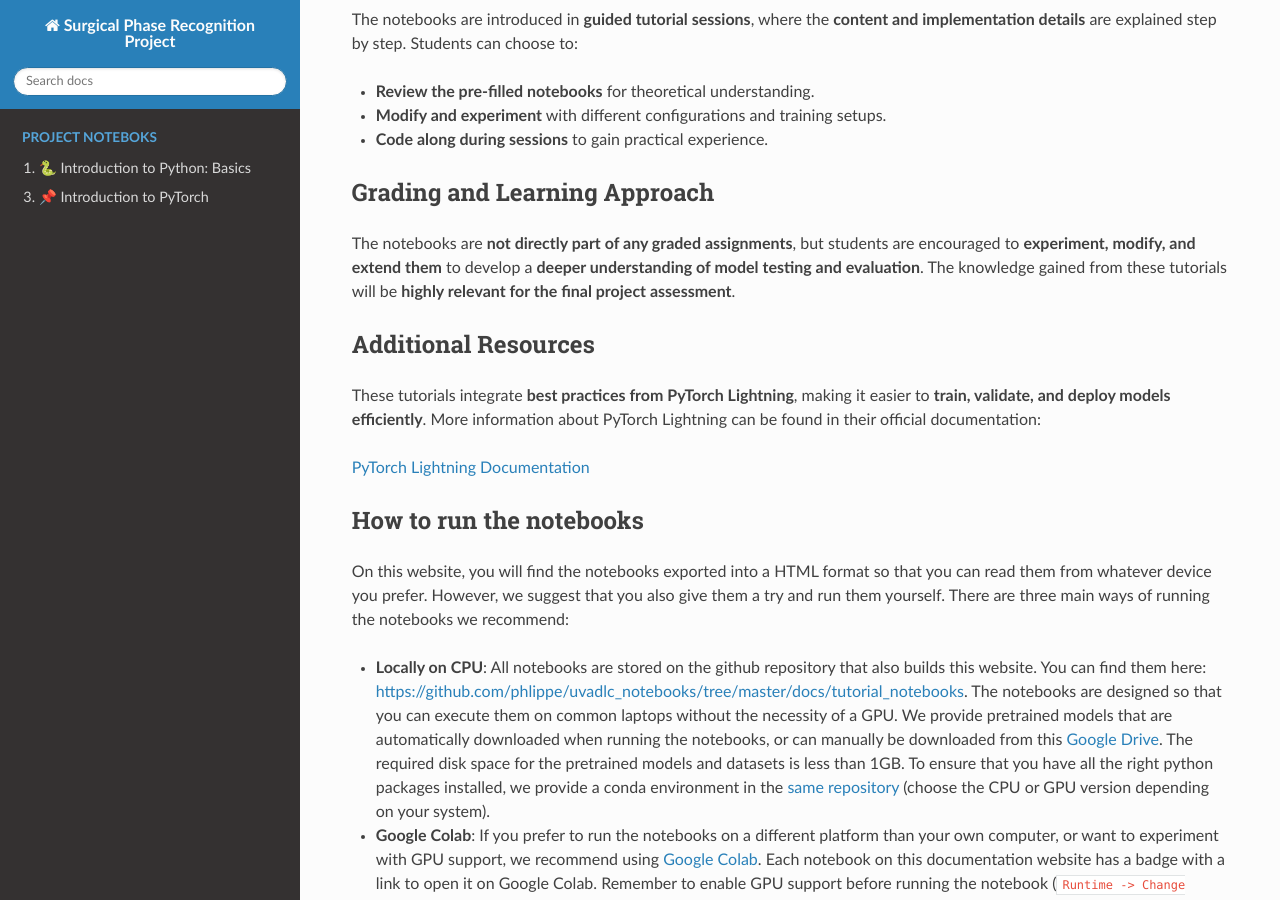
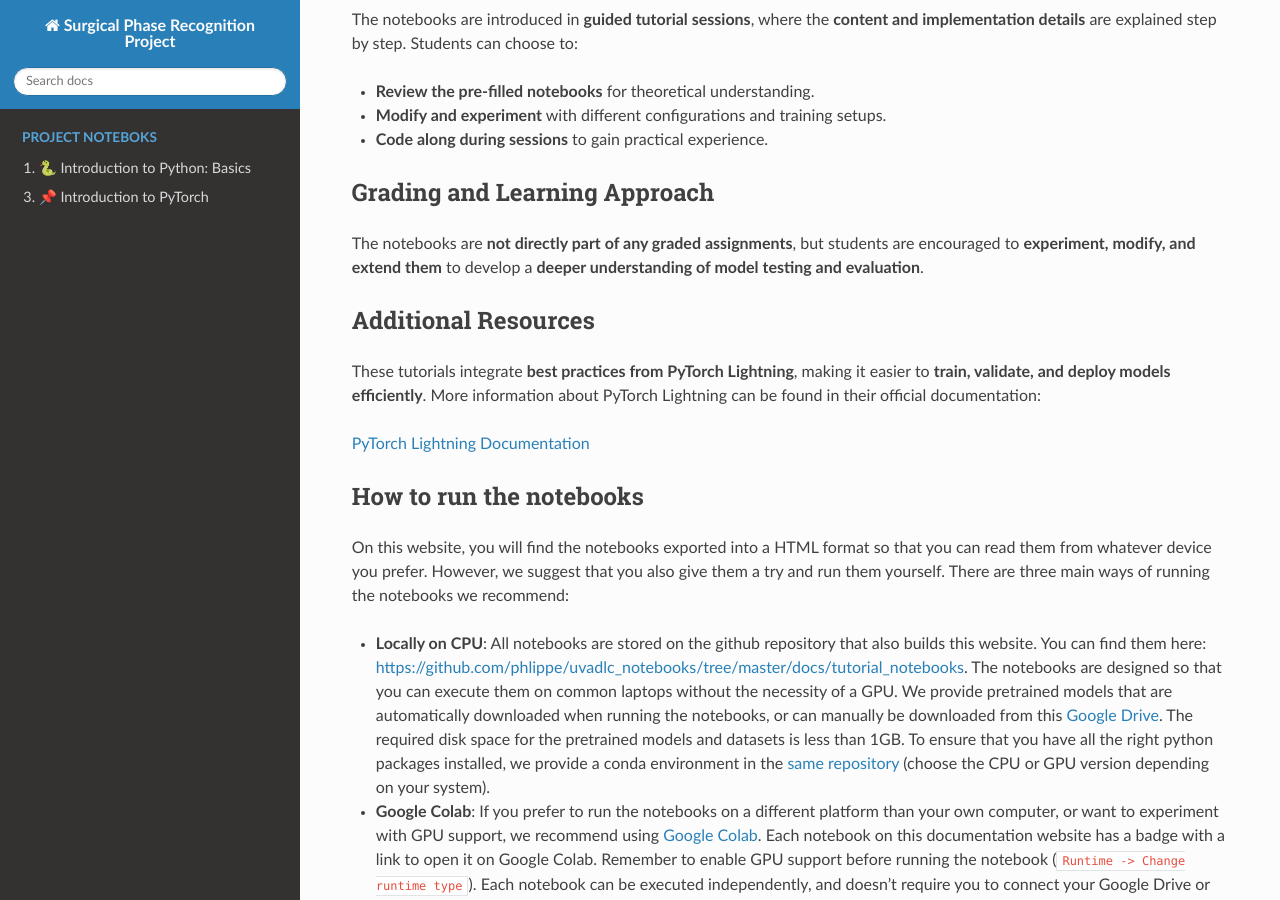
Before and after one commit to bfortuno/Surgical-Phase-Recognition, a Sphinx documentation site: the page built from docs/index.rst, in a window 1280 px wide and 900 px high, scrolled down 840 px. Built offline with Sphinx 7.4.7 and the Read the Docs theme 3.1.0, drawn with Linux system fonts in a browser that asks for light colours; pages that are not in the unit, such as notebooks, are missing from menus.

Commit message:
index update

```diff
--- a/docs/index.rst
+++ b/docs/index.rst
@@ -41,7 +41,7 @@ The notebooks are introduced in **guided tutorial sessions**, where the **conten
 Grading and Learning Approach
 -----------------------------
 
-The notebooks are **not directly part of any graded assignments**, but students are encouraged to **experiment, modify, and extend them** to develop a **deeper understanding of model testing and evaluation**. The knowledge gained from these tutorials will be **highly relevant for the final project assessment**.
+The notebooks are **not directly part of any graded assignments**, but students are encouraged to **experiment, modify, and extend them** to develop a **deeper understanding of model testing and evaluation**.
 
 Additional Resources
 --------------------
```
